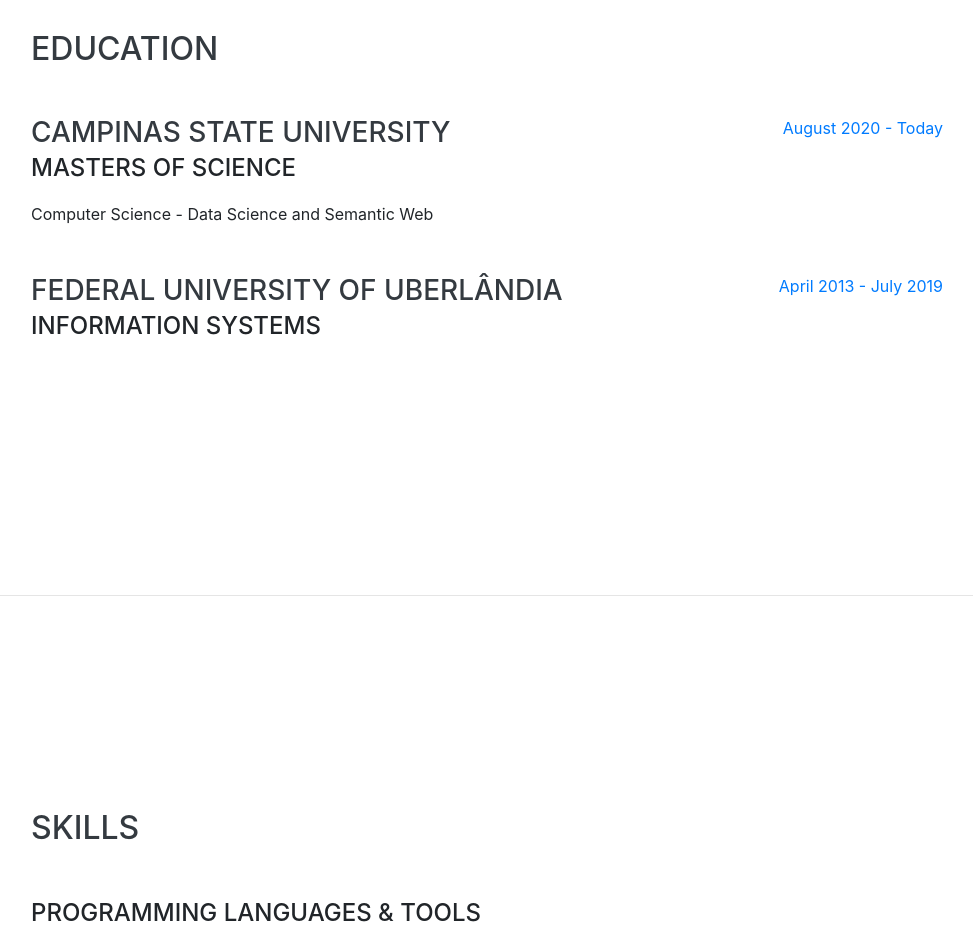
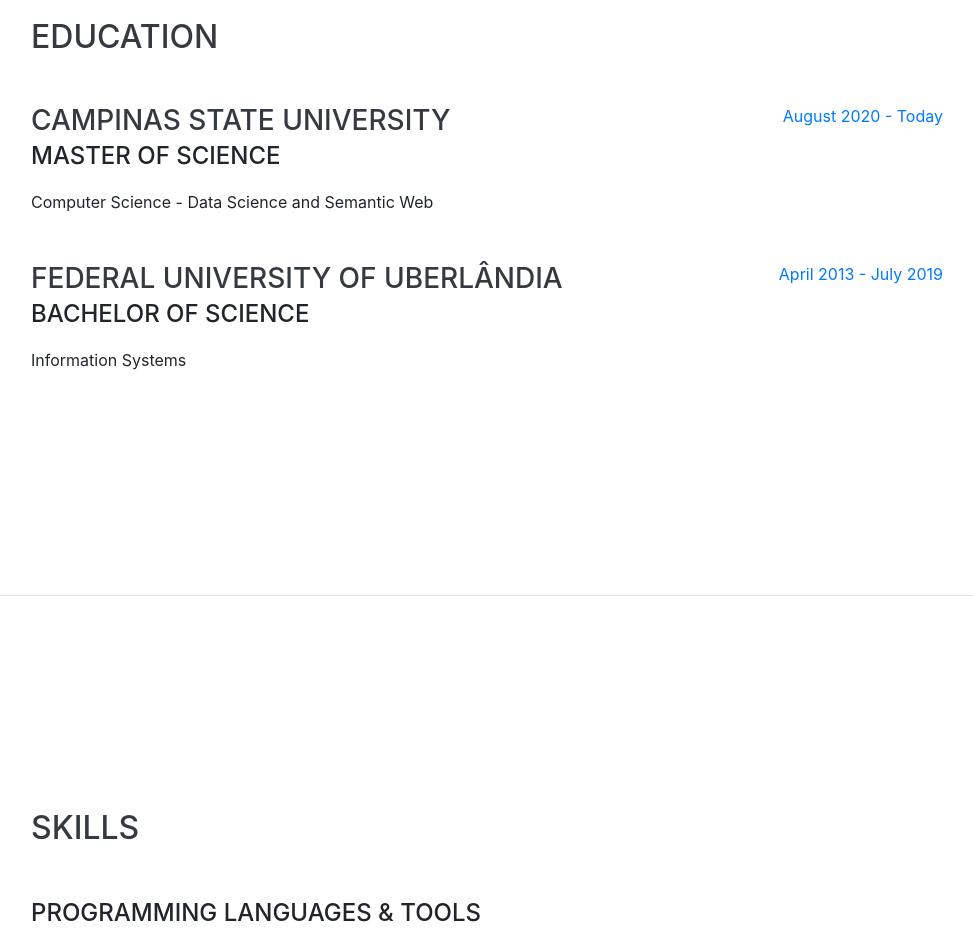
Before and after one commit to boorges/boorges.github.io, a website with bundled scripts: page index.html in a window 1280 px wide. Shown: the part 2100-3038 px from the top of the page, without its empty margins (289-1262 px from the left). Built offline with nearby package versions, Linux system fonts and the light colour scheme; some icons are missing; a web font is replaced by a local one.

Commit message:
Update index.html

```diff
--- a/index.html
+++ b/index.html
@@ -151,7 +151,7 @@
         <div class="resume-item d-flex flex-column flex-md-row justify-content-between mb-5">
           <div class="resume-content">
             <h3 class="mb-0">Campinas State University</h3>
-            <div class="subheading mb-3">Masters of Science</div>
+            <div class="subheading mb-3">Master of Science</div>
             <div>Computer Science - Data Science and Semantic Web</div>
           </div>
           <div class="resume-date text-md-right">
@@ -162,7 +162,8 @@
         <div class="resume-item d-flex flex-column flex-md-row justify-content-between">
           <div class="resume-content">
             <h3 class="mb-0">Federal University of Uberlândia</h3>
-            <div class="subheading mb-3">Information Systems</div>
+            <div class="subheading mb-3">Bachelor of Science</div>
+            <div>Information Systems</div>
           </div>
           <div class="resume-date text-md-right">
             <span class="text-primary">April 2013 - July 2019</span>
```
